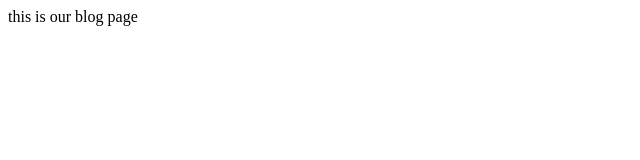
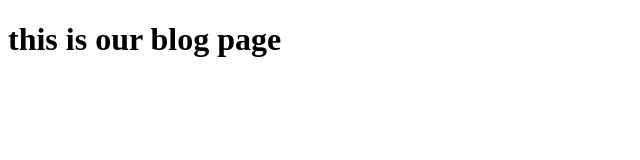
Before and after one commit to sergioviniciuss/gatsby-playground, a Gatsby site: page /blog in a window 1280 px wide. Shown: the whole page, without its empty margins (0-640 px from the left). Built offline with nearby package versions, Linux system fonts and the light colour scheme; Gatsby itself is replaced by a stand-in of ours.

Commit message:
Styles(Blog/Product): Formats code

```diff
--- a/src/pages/blog.js
+++ b/src/pages/blog.js
@@ -1,7 +1,11 @@
 import React from "react"
 
-const blog = () => {
-  return <div>this is our blog page</div>
+const Blog = () => {
+  return (
+    <div>
+      <h1>this is our blog page</h1>
+    </div>
+  )
 }
 
-export default blog
+export default Blog
```
Also changed, not shown: src/pages/product.js (+7 -3 lines).
